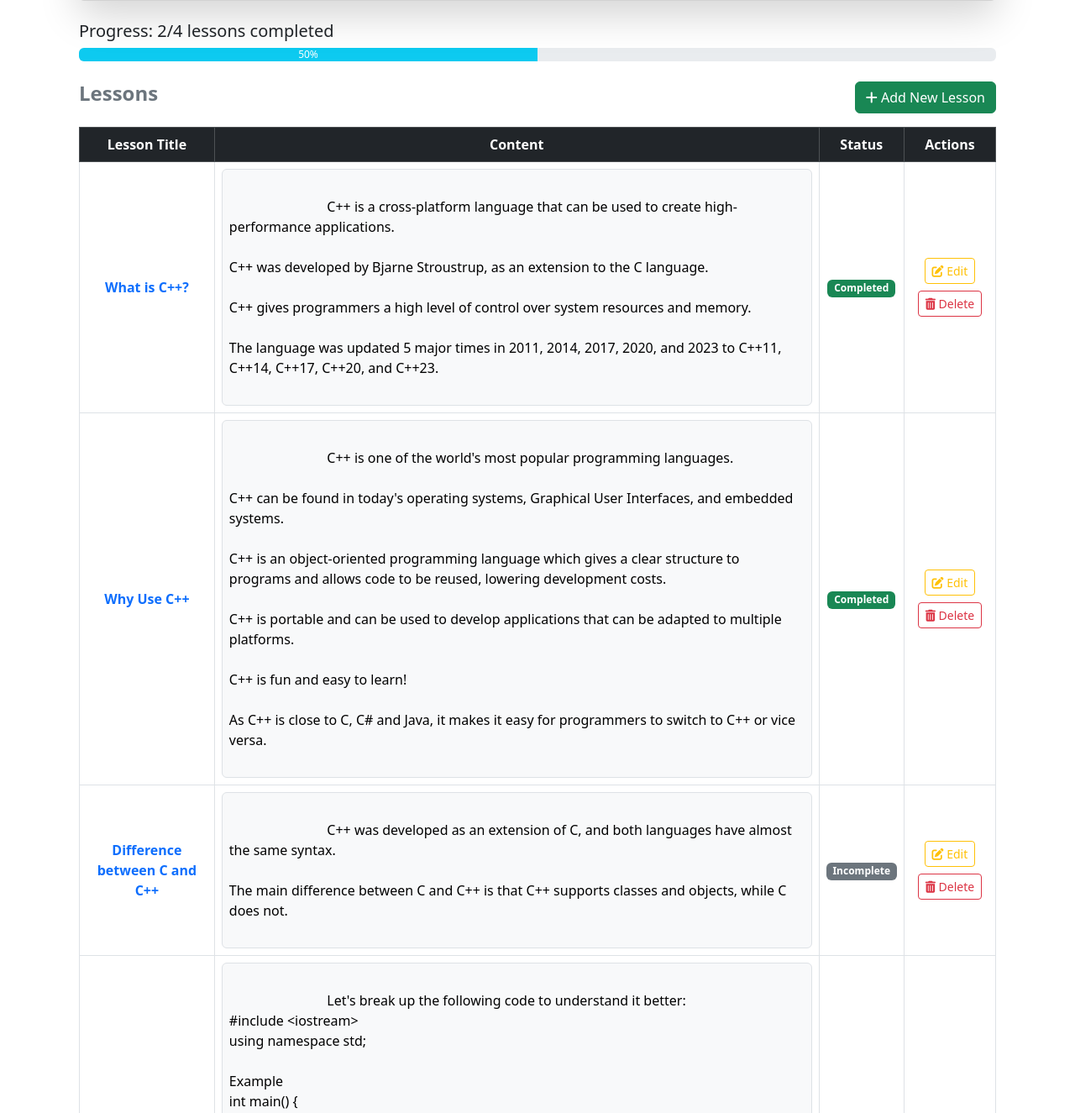
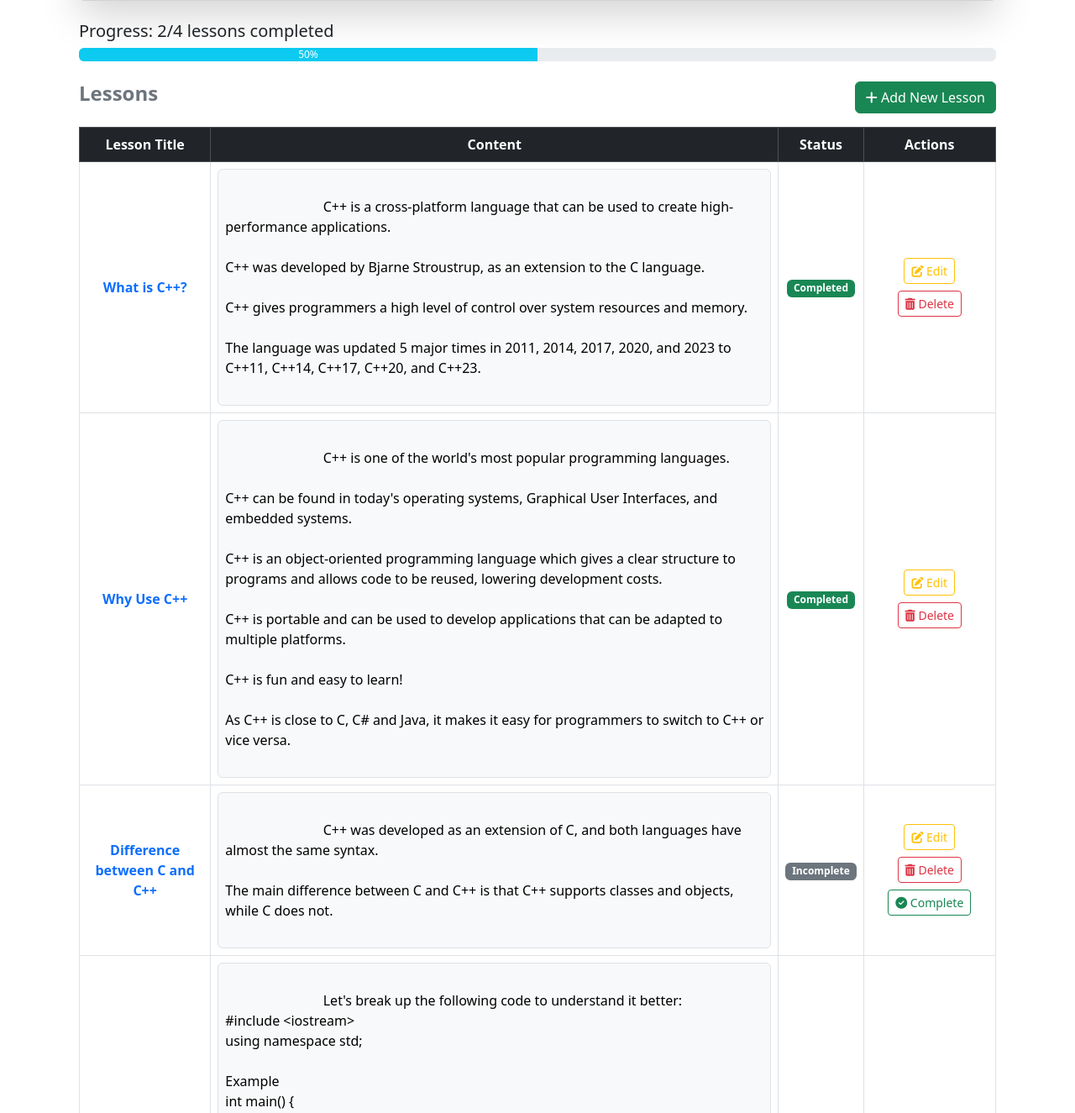
Before and after one commit to AbdullahRFA/Edu_Learn_Django_CURD_Project, a Django app: page /details/2/ in a window 1280 px wide. Shown: the part 292-1617 px from the top of the page at 84% size. Run offline with Django 5.2, Linux system fonts and the light colour scheme; a user stored in the database is signed in; data comes from the database, SQL or seed files in the repository; both versions use the stored data as it was after the commit.

Commit message:
added functionality for mark as complete

```diff
--- a/Course_app/models.py
+++ b/Course_app/models.py
@@ -1,4 +1,6 @@
 from django.db import models
+from django.contrib.auth.models import User
+
 
 class Course(models.Model):
     title = models.CharField(max_length=25)
@@ -21,6 +23,7 @@ class Lesson(models.Model):
         return self.title
 
 class Student(models.Model):
+    user = models.OneToOneField(User, on_delete=models.CASCADE,null=True,blank=True)
     name = models.CharField(max_length=30)
     roll = models.IntegerField()
     email = models.EmailField(max_length=60,unique=True)
--- a/Course_app/urls.py
+++ b/Course_app/urls.py
@@ -51,4 +51,7 @@ urlpatterns = [
 
 
 
+    path('lesson/<int:lesson_id>/complete/', views.complete_lesson, name='complete_lesson'),
+
+
 ]
--- a/Course_app/views.py
+++ b/Course_app/views.py
@@ -56,6 +56,23 @@ def Course_Details(request, id):
     }
 
     return render(request, "Course_app/Course_details.html", context)
+
+@login_required
+def complete_lesson(request, lesson_id):
+    lesson = get_object_or_404(Lesson, id=lesson_id)
+
+    try:
+        student = Student.objects.get(user=request.user)
+    except Student.DoesNotExist:
+        # Optional: fallback by email
+        try:
+            student = Student.objects.get(email=request.user.email)
+        except Student.DoesNotExist:
+            return redirect('user_profile')  # Or show a message
+
+    student.completed_lesson.add(lesson)
+    return redirect('coursedetails', id=lesson.course.id)
+
 
 @login_required(login_url='login_user')
 def create_course(request):
--- a/templates/Course_app/Course_details.html
+++ b/templates/Course_app/Course_details.html
@@ -65,12 +65,22 @@
                         <a href="{% url 'lesson_edit' lesson.id %}" class="btn btn-sm btn-outline-warning my-1">
                             <i class="fas fa-edit"></i> Edit
                         </a>
+
                         <form action="{% url 'lesson_delete' lesson.id %}" method="POST" class="d-inline">
                             {% csrf_token %}
                             <button type="submit" class="btn btn-outline-danger btn-sm my-1">
                                 <i class="fas fa-trash-alt"></i> Delete
                             </button>
                         </form>
+
+                        {% if lesson not in student.completed_lesson.all %}
+                        <form action="{% url 'complete_lesson' lesson.id %}" method="POST" class="d-inline">
+                            {% csrf_token %}
+                            <button type="submit" class="btn btn-outline-success btn-sm my-1">
+                                <i class="fas fa-check-circle"></i> Complete
+                            </button>
+                        </form>
+                        {% endif %}
                     </td>
                 </tr>
                 {% empty %}
```
Also changed, not shown: Course_app/migrations/0004_student_user.py (added), db.sqlite3.
